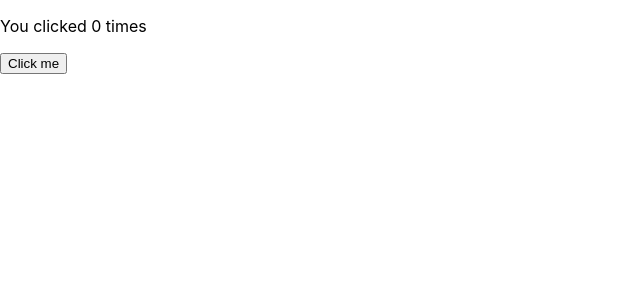
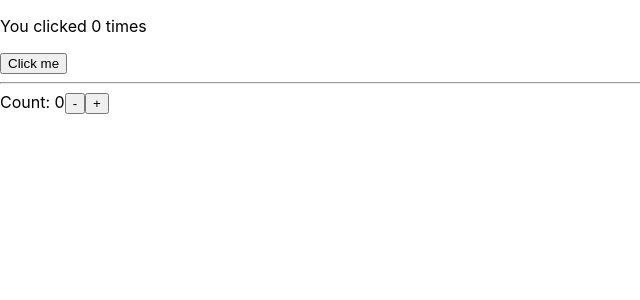
Before and after one commit to Filain/react-studying, a React (Create React App) app: page / in a window 1280 px wide. Shown: the top 300 px of the page, without its empty margins (0-640 px from the left). Built offline with nearby package versions, Linux system fonts and the light colour scheme.

Commit message:
Functional updates, prevState, Функціональні оновлення стану

```diff
--- a/src/App.tsx
+++ b/src/App.tsx
@@ -1,4 +1,6 @@
 import {FC, PropsWithChildren, useState} from "react";
+import {B} from "./B";
+
 
 interface IProps extends PropsWithChildren {
 
@@ -24,6 +26,8 @@ const App: FC<IProps> = () => {
             <button onClick={() => setCount(count + 1)}>
                 Click me
             </button>
+            <hr/>
+            <B/>
         </div>
     );
 };
--- /dev/null
+++ b/src/B.tsx
@@ -0,0 +1,47 @@
+import {FC, PropsWithChildren, useState} from "react";
+
+interface IProps extends PropsWithChildren {
+
+}
+
+const B: FC<IProps> = () => {
+    // Functional updates Функціональні оновлення
+
+    /*Якщо новий стан обчислюється за допомогою попереднього стану, ви можете передати функцію в setState.
+    Функція отримає попереднє значення і поверне оновлене значення.
+    Ось приклад компонента лічильника, який використовує цей спосіб setState:
+    */
+
+    /*
+    prevCount: це попереднє значення змінної стану count.
+
+    prevCount + 1: цей вираз обчислює нове значення змінної стану count шляхом збільшення її попереднього значення на 1.
+
+    Підводячи підсумок, setCount(prevCount => prevCount + 1) — це спосіб безпечного оновлення стану в React,
+    гарантуючи, що ваші оновлення базуються на останньому значенні стану. Це допомагає уникнути таких проблем,
+    як застарілий стан або умови перегонів, які можуть виникнути під час роботи з асинхронними оновленнями стану.*/
+
+    /*useState автоматично НЕ об'єднує об'єкти, що оновились. Ви можете це зробити
+    комбінуючи функціональну форму оновлення з синтаксисом розгортання об'єктів:*/
+
+    /*
+    const [state, setState] = useState({});
+          setState(prevState => {
+          return {...prevState, ...updatedValues};
+    });
+    */
+
+
+
+
+    const [count, setCount] = useState<number>(0);
+    return (
+        <div>
+            Count: {count}
+            <button onClick={() => setCount(prevCount => prevCount - 1)}>-</button>
+            <button onClick={() => setCount(prevCount => prevCount + 1)}>+</button>
+        </div>
+    );
+};
+
+export {B};
```
